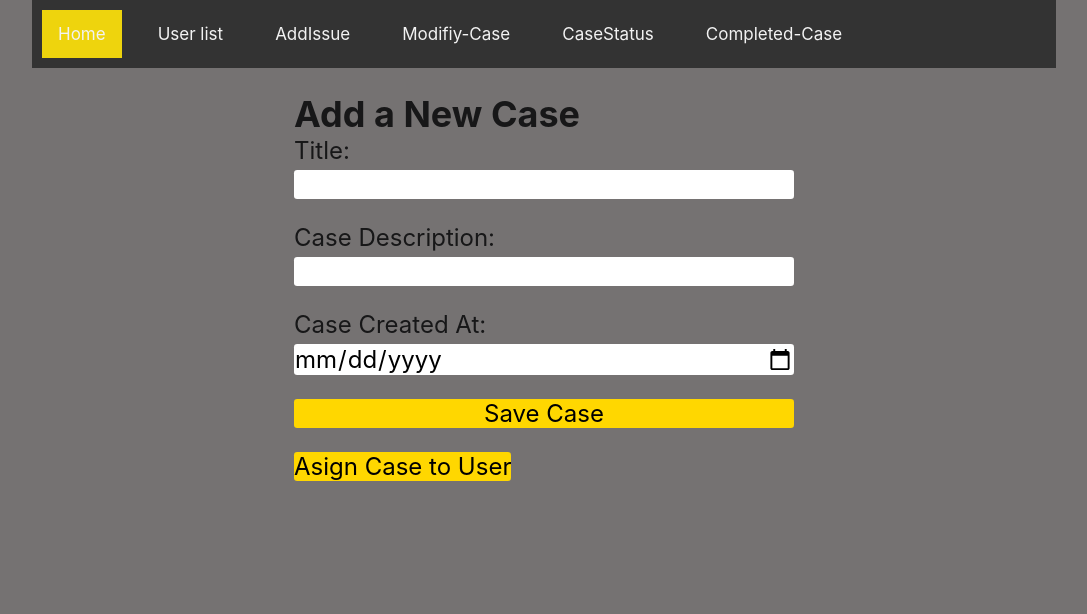
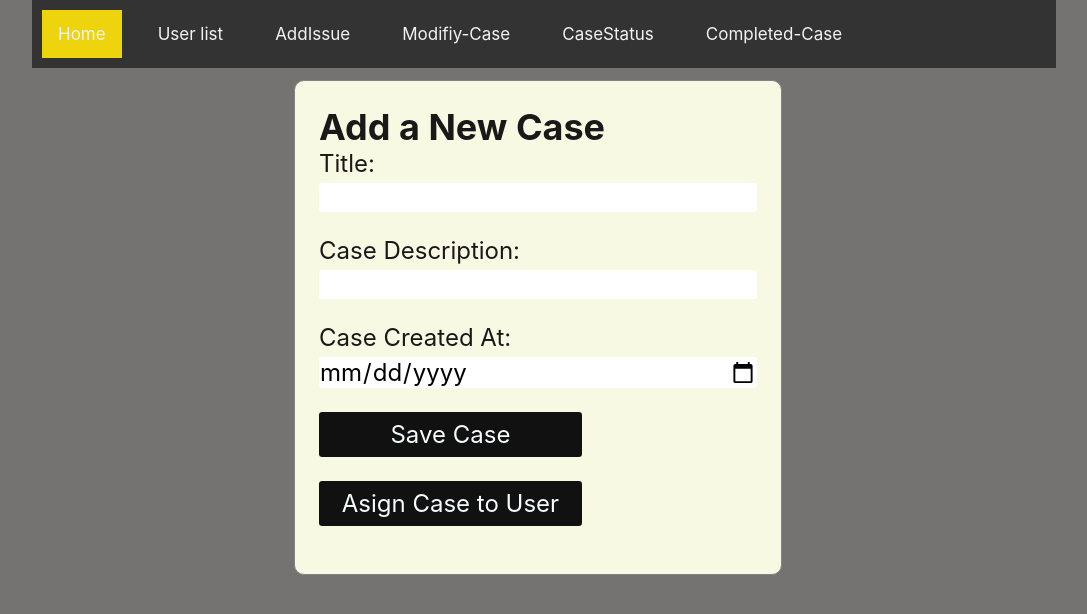
Before and after one commit to BirukMengistu/Issue_Mgt_system_frontend, a React (Create React App) app: page /add-issue in a window 1280 px wide. Shown: the top 614 px of the page, without its empty margins (96-1183 px from the left). Built offline with nearby package versions, Linux system fonts and the light colour scheme; no server answers.

Commit message:
finial submision

```diff
--- a/src/components/cases/AddCase.js
+++ b/src/components/cases/AddCase.js
@@ -51,8 +51,8 @@ const AddCase = () => {
 
 
     return (
-        <section className="border m-4 text-center p-4 shadow">
-            <h2>Add a New Case</h2>
+        <article>
+                        <h2>Add a New Case</h2>
             <form>
 
 
@@ -87,13 +87,19 @@ const AddCase = () => {
                     disabled = {!checkInput}
                 >Save Case</button>
             </form>
+            <form>
             <button
                   className="btn btn-dark m-4"
                     type="button"
                     onClick={()=>handleClick('/modifiy-case')}
 
                 > Asign Case to User </button>
-        </section>
+            </form>
+
+
+        </article>
+
+
     )
 }
 
--- a/src/components/cases/AssignCase.js
+++ b/src/components/cases/AssignCase.js
@@ -78,7 +78,8 @@ const AssignCase =() =>{
     }
 
     return (
-        <section className="border m-4 text-center p-4 shadow">
+        <article>
+
             <h2>Add a New Case</h2>
             <form >
 
@@ -128,7 +129,9 @@ const AssignCase =() =>{
                 >Update Case </button>
             </form>
 
-        </section>
+        </article>
+
+
     )
 }
 
--- a/src/components/cases/Cases.js
+++ b/src/components/cases/Cases.js
@@ -9,6 +9,7 @@ export const Cases = () => {
     const orderedPosts = cases.slice().sort((a, b) => b.ceatedAt.localeCompare(a.ceatedAt))
 
   return (
+
     <div className='post'>
         <table>
         <caption>List of Registerd Cases</caption>
--- a/src/index.css
+++ b/src/index.css
@@ -41,13 +41,16 @@ select {
   border-radius: 0.2rem;
 }
 button{
-  background-color: gold;
-  color: black;
+  background-color: rgb(17, 17, 17);
+  color: rgb(244, 252, 253);
+  padding: 0.5rem 0.8rem;
+  align-content: center;
+  width:60%;
   cursor: pointer;
 }
 button:hover{
   cursor: pointer;
-  color: blue;
+  color: rgba(255, 234, 0, 0.837);
   transform: translate(2ch, 0.1mm);
 }
 .cta-button{
@@ -105,6 +108,7 @@ p {
 form {
   display: flex;
   flex-direction: column;
+  justify-content: center;
 }
 
 .postCredit {
```
